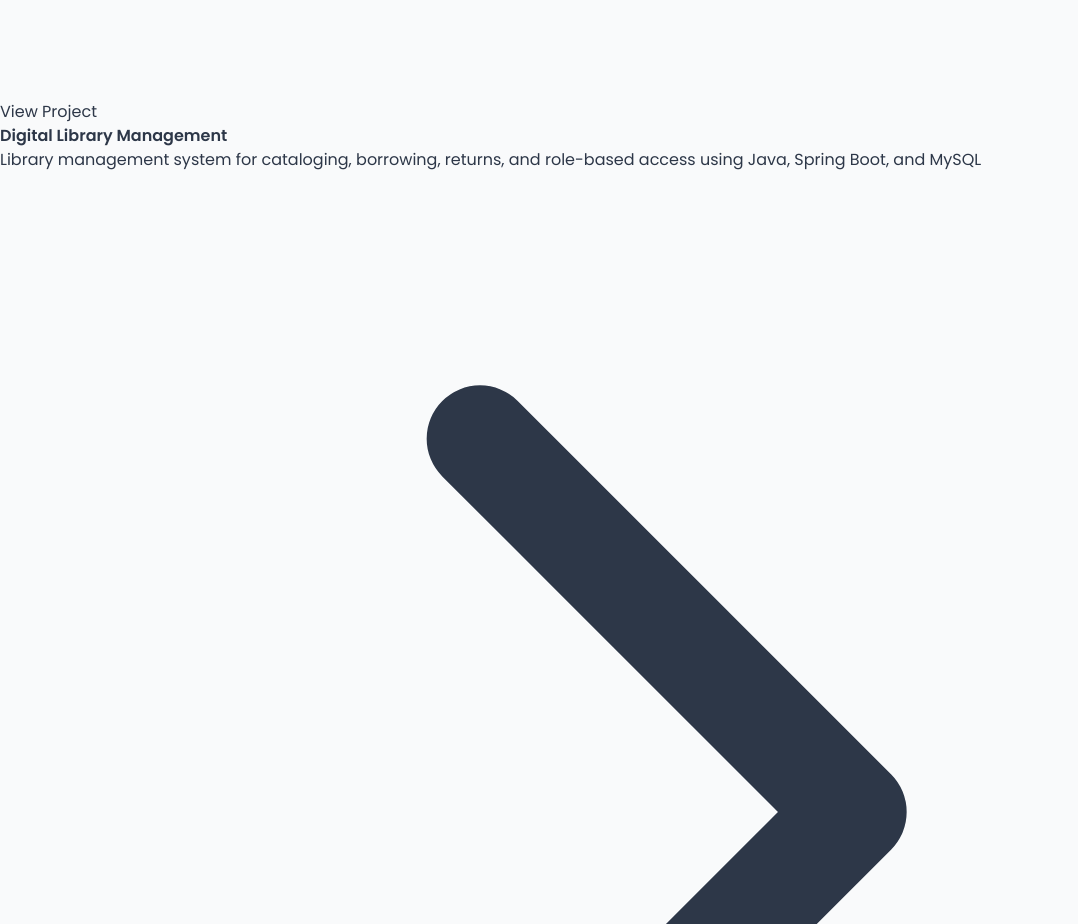
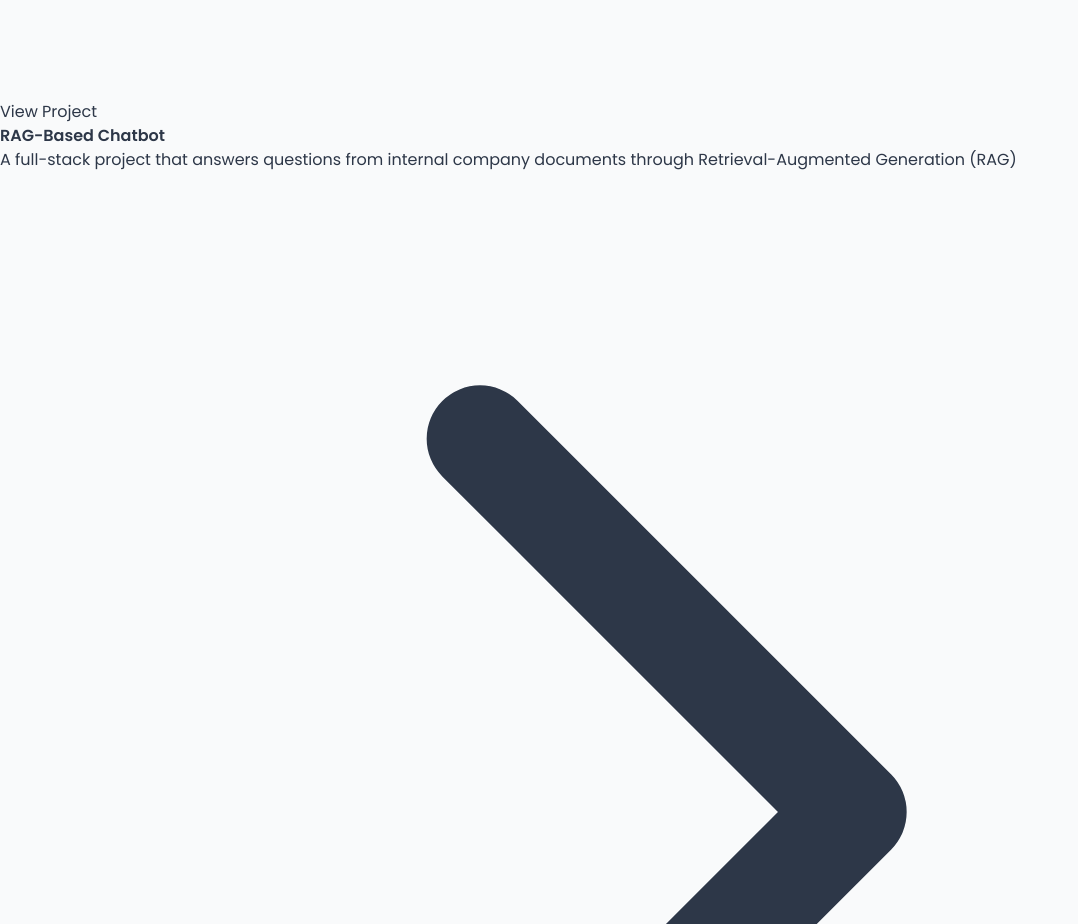
Before and after one commit to sNirajan/my-portfolio, a Next.js app: page / in a window 1280 px wide. Shown: the part 1960-2884 px from the top of the page, without its empty margins (0-1078 px from the left). Built offline with nearby package versions, Linux system fonts and the light colour scheme.

Commit message:
Added new project

```diff
--- a/src/components/Projects.js
+++ b/src/components/Projects.js
@@ -7,9 +7,9 @@ const projects = [
   },
 
   {
-    title: "Digital Library Management",
+    title: "RAG-Based Chatbot",
     description:
-      "Library management system for cataloging, borrowing, returns, and role-based access using Java, Spring Boot, and MySQL",
+      "A full-stack project that answers questions from internal company documents through Retrieval-Augmented Generation (RAG)",
     link: "https://github.com/sNirajan/digital-library",
   },
   {
```
